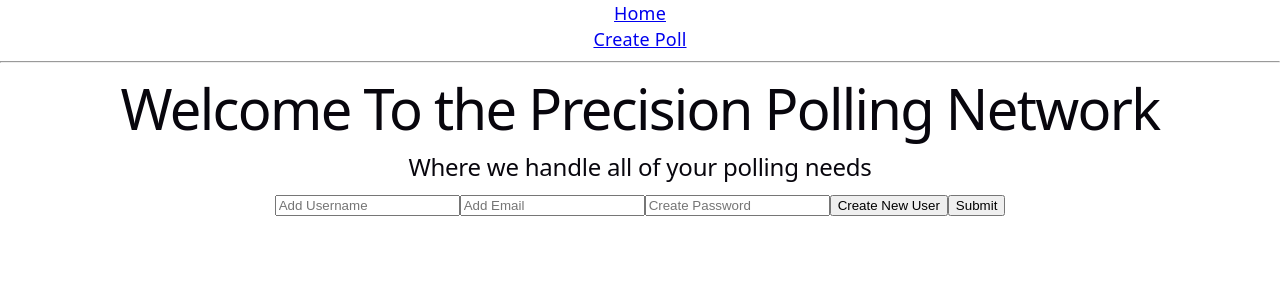
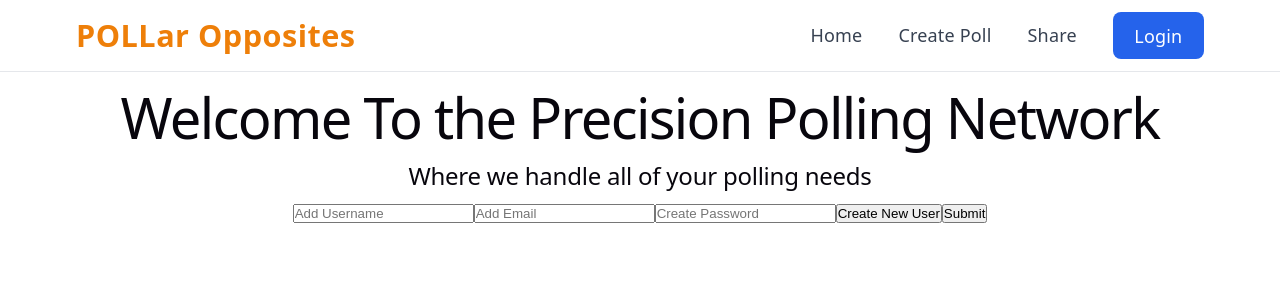
Before and after one commit to Precision-Polling-Network/Capstone_1_Polling_App_Frontend, a React (Vite) app: page /Login in a window 1280 px wide. Shown: the top 300 px of the page. Built offline with nearby package versions, Linux system fonts and the light colour scheme.

Commit message:
Added login button to navbar

```diff
--- a/src/components/NavBar.jsx
+++ b/src/components/NavBar.jsx
@@ -1,17 +1,98 @@
-import { NavLink } from "react-router-dom";
+import React, { useState } from 'react';
+import { NavLink, Link } from 'react-router-dom';
+import '../styles/NavBar.css';
 
-export default function NavBar(){
-    return(
-        <nav>
-            <NavLink to="/home">
-                Home
+function NavBar() {
+  const [isOpen, setIsOpen] = useState(false);
+
+  function toggleMenu() {
+    setIsOpen(!isOpen);
+  }
+
+  function closeMenu() {
+    setIsOpen(false);
+  }
+
+return (
+    <nav className="navbar">
+      <div className="nav-container">
+        {/* Main logo links home without active styling */}
+        <Link to="/home" className="nav-logo" onClick={closeMenu}>
+         POLLar Opposites
+        </Link>
+
+        {/* Mobile Toggle Button */}
+        <button
+          className="nav-toggle"
+          onClick={toggleMenu}
+          aria-label="Toggle navigation"
+        >
+          <span className="bar"></span>
+          <span className="bar"></span>
+          <span className="bar"></span>
+        </button>
+
+        {/* Navigation Links */}
+        <ul className={isOpen ? "nav-menu active" : "nav-menu"}>
+          <li className="nav-item">
+            <NavLink
+              to="/home"
+              className={({ isActive }) => isActive ? "nav-link active" : "nav-link"}
+              onClick={closeMenu}
+              end
+            >
+              Home
             </NavLink>
-            <br/>
-            <NavLink to="/create">
-                Create Poll
+          </li>
+          <li className="nav-item">
+            <NavLink
+              to="/create"
+              className={({ isActive }) => isActive ? "nav-link active" : "nav-link"}
+              onClick={closeMenu}
+            >
+              Create Poll
             </NavLink>
-            <hr/>
-        </nav>
+          </li>
+          <li className="nav-item">
+            <NavLink
+              to="/share"
+              className={({ isActive }) => isActive ? "nav-link active" : "nav-link"}
+              onClick={closeMenu}
+            >
+              Share
+            </NavLink>
+          </li>
+          <li className="nav-item">
+            <NavLink
+              to="/login"
+              className={({ isActive }) => isActive ? "nav-link nav-cta" : "nav-link nav-cta"}
+              onClick={closeMenu}
+            >
+              Login
+            </NavLink>
+          </li>
+        </ul>
+      </div>
+    </nav>
+  );
+}
 
-    )
-}
+export default NavBar;
+
+// import { NavLink } from "react-router-dom";
+
+// export default function NavBar(){
+//     return(
+//         <nav>
+//             <NavLink to="/">
+//                 Home
+//             </NavLink>
+//             <br/>
+//             <NavLink to="/CreatePoll">
+//                 Create Poll
+//             </NavLink>
+//             <hr/>
+//         </nav>
+
+//     )
+// }
```
